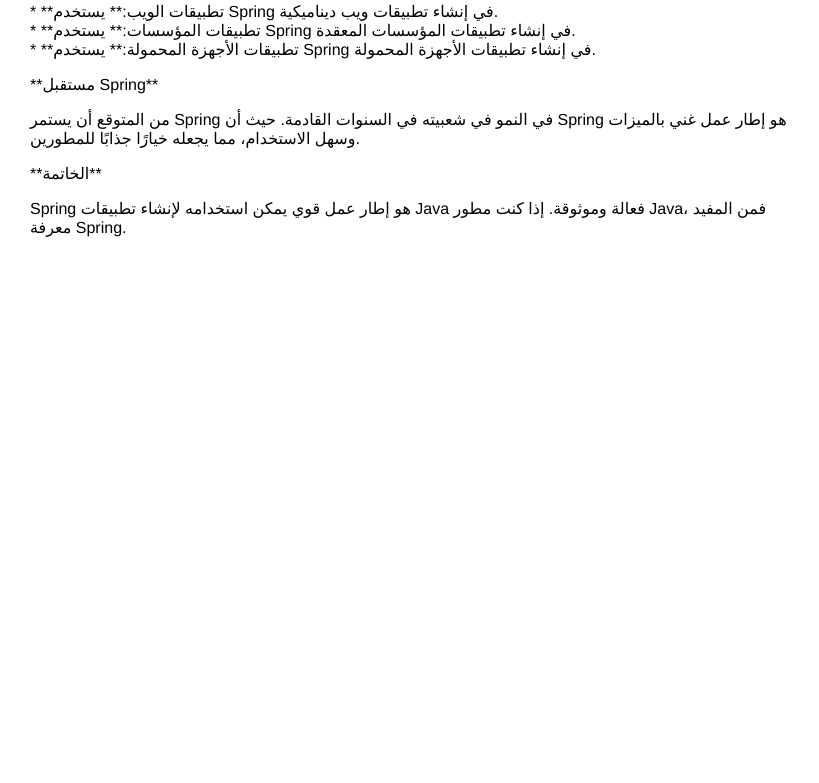
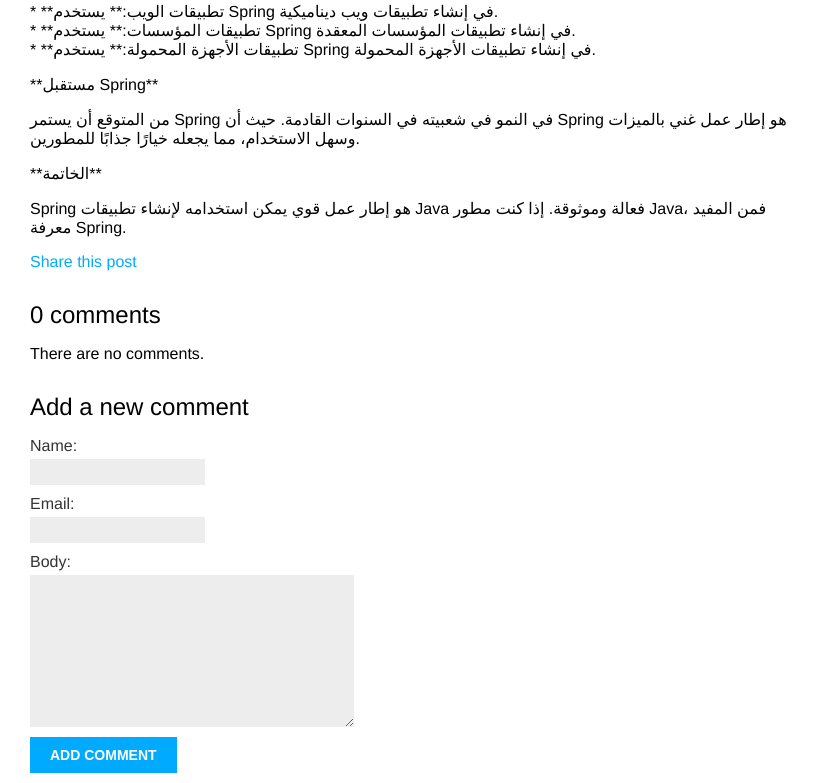
Before and after one commit to mahmoudsalemabdelrahman/my_site, a Django app: a page that uses blog/templates/blog/post/detail.html in a window 1280 px wide. Shown: the part 551-1334 px from the top of the page, without its empty margins (0-819 px from the left). Before the commit the page ends 788 px from the top, so only its background shows below. Run offline with Django 4.2, Linux system fonts and the light colour scheme; data comes from the database, SQL or seed files in the repository; both versions use the stored data as it was after the commit.

Commit message:
build comment  form

```diff
--- /dev/null
+++ b/blog/forms.py
@@ -0,0 +1,14 @@
+from django import forms
+from .models import Comment
+
+
+class EmailPostForm(forms.Form):
+    name =forms.CharField( max_length=25)
+    email = forms.EmailField()
+    to = forms.EmailField()
+    comments = forms.CharField(required=False, widget=forms.Textarea)
+
+class CommentForm(forms.ModelForm):
+    class Meta:
+        model = Comment
+        fields = ['name', 'email', 'body']
--- a/blog/models.py
+++ b/blog/models.py
@@ -41,3 +41,22 @@
             self.publish.day,
             self.slug
         ])
+
+
+
+class Comment(models.Model):
+    post = models.ForeignKey(Post, on_delete=models.CASCADE, related_name='comments')
+    name = models.CharField(max_length=80)
+    email = models.EmailField()
+    body = models.TextField()
+    created = models.DateTimeField(auto_now_add=True)
+    updated = models.DateTimeField(auto_now=True)
+    active = models.BooleanField(default=True)
+
+    class Meta:
+        ordering = ['created']
+        indexes = [
+            models.Index(fields=['created']),
+        ]
+    def __str__(self):
+        return f'Comment by {self.name} on {self.post}'
--- a/blog/templates/blog/post/detail.html
+++ b/blog/templates/blog/post/detail.html
@@ -8,4 +8,28 @@
     Published {{ post.publish }} by {{ post.author }}
     </p>
     {{ post.body|linebreaks }}
+    <p>
+        <a href="{% url "blog:post_share" post.id %}">
+            Share this post
+        </a>
+    </p>
+
+
+    {% with comments.count as total_comments %}
+    <h2>
+        {{ total_comments }} comment{{ total_comments|pluralize }}
+    </h2>
+{% endwith %}
+{% for comment in comments %}
+    <div class="comment">
+        <p class="info">
+            Comment {{ forloop.counter }} by {{ comment.name }}
+            {{ comment.created }}
+        </p>
+        {{ comment.body|linebreaks }}
+    </div>
+{% empty %}
+    <p>There are no comments.</p>
+{% endfor %}
+{% include "blog/post/includes/comment_form.html" %}
 {% endblock %}
--- /dev/null
+++ b/blog/templates/blog/post/includes/comment_form.html
@@ -0,0 +1,6 @@
+<h2>Add a new comment</h2>
+<form action="{% url "blog:post_comment" post.id %}" method="post">
+    {{ form.as_p }}
+    {% csrf_token %}
+    <p><input type="submit" value="Add comment"></p>
+</form>
--- a/blog/urls.py
+++ b/blog/urls.py
@@ -8,6 +8,6 @@
     #path('', views.post_list, name='post_list'),
     path('', views.PostListView.as_view(), name = 'post_list'),
     path('<int:year>/<int:month>/<int:day>/<slug:post>/', views.post_detail, name='post_detail'),
-
-
+    path('<int:post_id>/share/', views.post_share, name='post_share'),
+    path('<int:post_id>/comment/', views.post_comment, name='post_comment'),
 ]
--- a/blog/views.py
+++ b/blog/views.py
@@ -3,6 +3,9 @@
 from django.http import Http404
 from django.core.paginator import Paginator, EmptyPage, PageNotAnInteger
 from django.views.generic import ListView
+from .forms import EmailPostForm ,CommentForm
+from django.core.mail import send_mail
+from django.views.decorators.http import require_POST
 
 
 #def post_list(request):
@@ -51,4 +54,47 @@
                              publish__day = day
 
                              )
-    return render(request, 'blog/post/detail.html',{'post':post})
+
+        # List of active comments for this post
+    comments = post.comments.filter(active=True)
+    # Form for users to comment
+    form = CommentForm()
+    return render(request, 'blog/post/detail.html', {'post': post, 'comments': comments, 'form': form})
+
+
+def post_share(request, post_id):
+    # Retrieve post by id
+    post = get_object_or_404(Post, id=post_id, status=Post.Status.PUBLISHED)
+    sent = False
+    if request.method == 'POST':
+        # Form was submitted
+        form = EmailPostForm(request.POST)
+        if form.is_valid():
+            # Form fields passed validation
+            cd = form.cleaned_data
+            post_url = request.build_absolute_uri(post.get_absolute_url())
+            subject = f"{cd['name']} recommends you read {post.title}"
+            message = f"Read {post.title} at {post_url} \n {cd['name']}\'s comments: {cd['comments']}"
+            send_mail(subject, message, 'alaaali151992@gmail.com', [cd['to']])
+            sent = True
+    else:
+        form = EmailPostForm()
+    return render(request, 'blog/post/share.html', {'post': post, 'form': form, 'sent': sent})
+
+
+
+@require_POST
+def post_comment(request, post_id):
+    post = get_object_or_404(Post, id=post_id, status=Post.Status.PUBLISHED)
+    comment = None
+    # A comment was posted
+    form = CommentForm(data=request.POST)
+    if form.is_valid():
+        # Create a Comment object without saving it to the database
+        comment = form.save(commit=False)
+        # Assign the post to the comment
+        comment.post = post
+        # Save the comment to the database
+        comment.save()
+
+    return render(request, 'blog/post/comment.html', {'post': post, 'form': form, 'comment': comment})
```
Also changed, not shown: blog/admin.py (+9 -1 lines), blog/templates/blog/post/comment.html (added, +10 -0 lines), blog/templates/blog/post/share.html (added, +17 -0 lines), my_site/settings.py (+11 -0 lines), blog/migrations/0004_comment.py (added), db.sqlite3.
